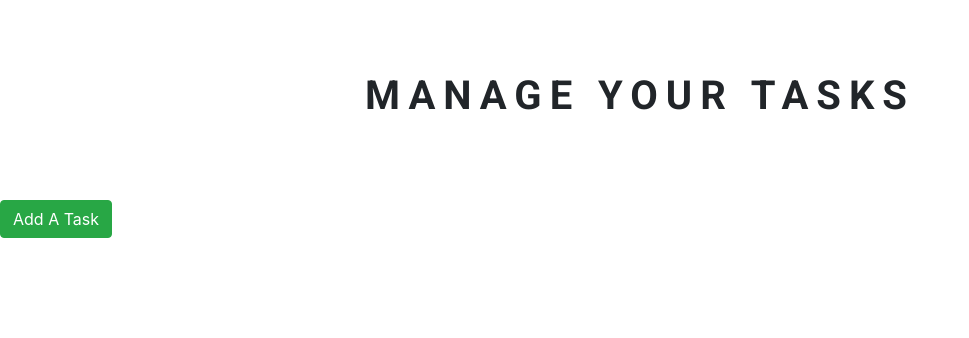
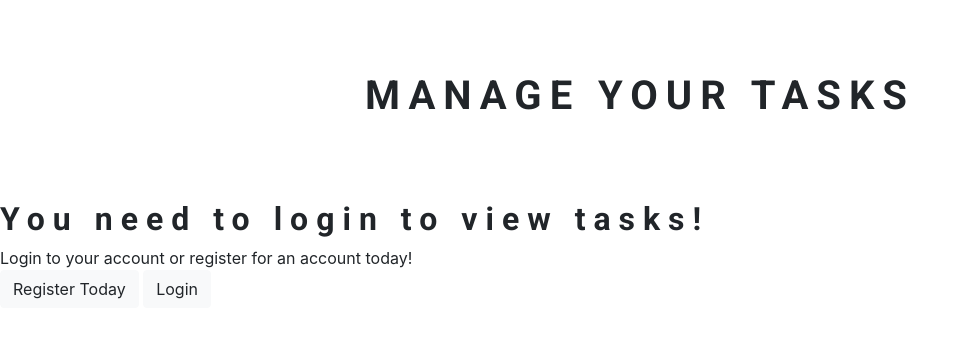
Before and after one commit to GavPri/Task-Manager, a Django app: page / in a window 1280 px wide. Shown: the part 56-394 px from the top of the page, without its empty margins (0-969 px from the left). Run offline with Django 3.2, Linux system fonts and the light colour scheme; data that the repository does not hold is empty; some libraries are stand-ins or nearby versions.

Commit message:
if statement and hide form

```diff
--- a/templates/tasks.html
+++ b/templates/tasks.html
@@ -1,6 +1,7 @@
 {% extends "base.html" %}
 
 {% block content %}
+{% if user.is_authenticated %}
 <div class="task-container">
     {% for task in tasks %}
     {% if task.urgency == True %}
@@ -35,5 +36,24 @@
     {% endif %}
     {% endfor %}
 </div>
+
 <a href="/add-task"><button class="btn btn-success">Add A Task </button></a>
+{% else %}
+<div class="hide-forms">
+    <div class="hide-forms-header">
+        <h2>You need to login to view tasks!</h2>
+    </div>
+    <div class="hide-forms-body">
+        Login to your account or register for an account today!
+    </div>
+    <div class="hide-forms-links">
+        <a href="/register_user">
+            <button class="btn btn btn-light"> Register Today </button>
+        </a>
+        <a href="/login">
+            <button class="btn btn btn-light"> Login </button>
+        </a>
+    </div>
+</div>
+{% endif %}
 {% endblock %}
```
